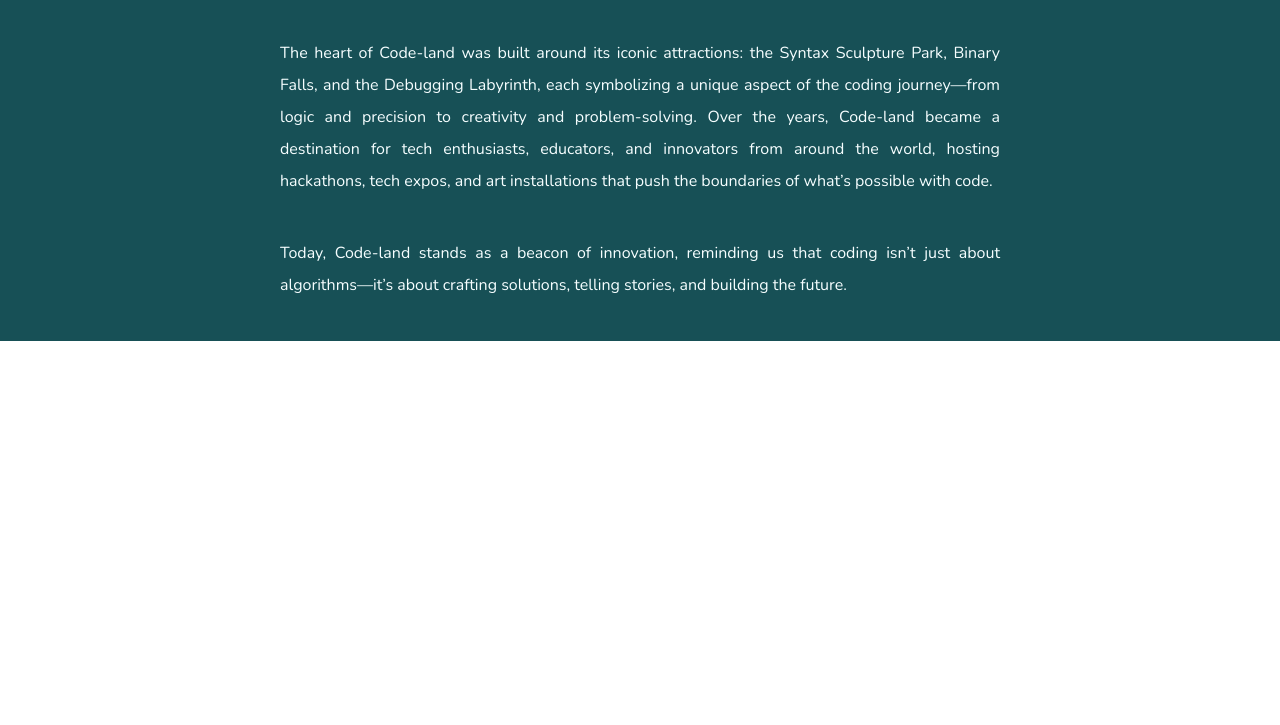
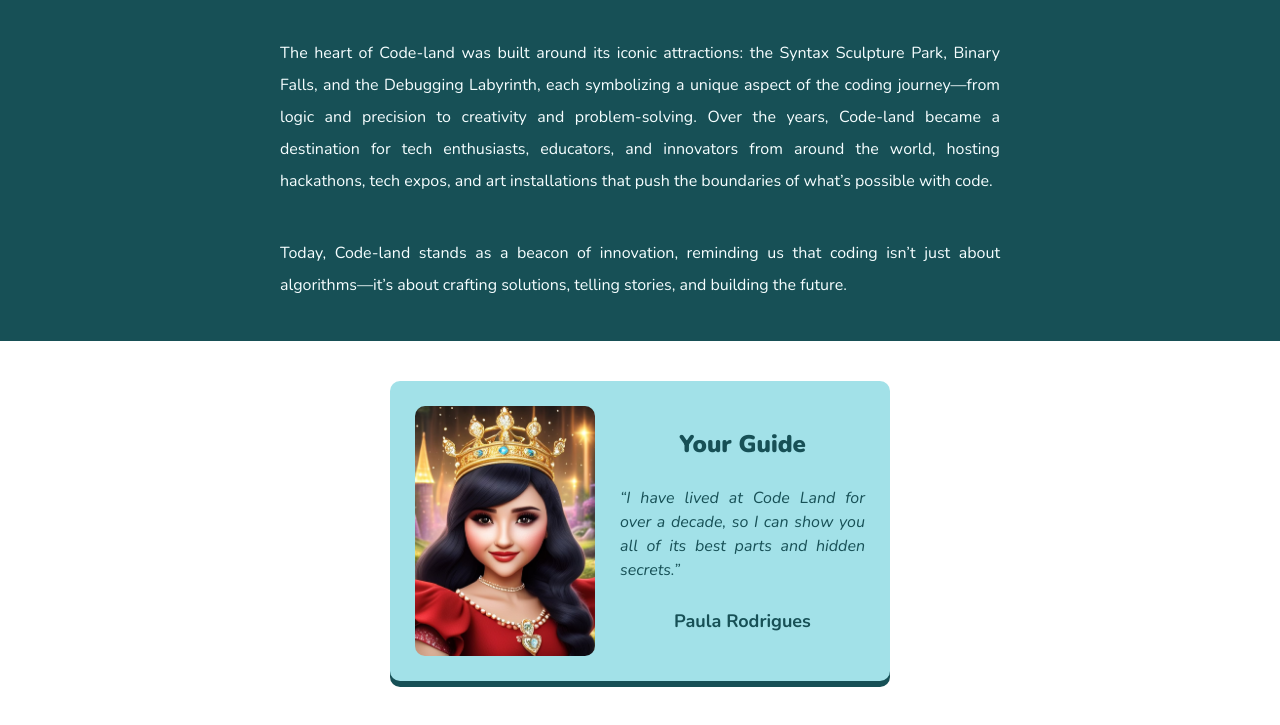
Before and after one commit to ipaulaa/hometown-homepage, a plain HTML site: page index.html in a window 1280 px wide. Shown: the part 983-1708 px from the top of the page. Before the commit the page ends 1324 px from the top, so only its background shows below. Drawn offline with nearby package versions, Linux system fonts and the light colour scheme.

Commit message:
feat: footer

```diff
--- a/index.html
+++ b/index.html
@@ -65,5 +65,18 @@
         </p>
       </section>
     </main>
+    <footer>
+      <div class="card">
+        <img src="images/paula.jpeg" alt="Tour Guide" />
+        <div>
+          <h2>Your Guide</h2>
+          <p class="quote">
+            “I have lived at Code Land for over a decade, so I can show you all
+            of its best parts and hidden secrets.”
+          </p>
+          <p class="name">Paula Rodrigues</p>
+        </div>
+      </div>
+    </footer>
   </body>
 </html>
--- a/styles/style.css
+++ b/styles/style.css
@@ -113,3 +113,50 @@ h3 {
   line-height: 2;
   text-align: justify;
 }
+
+footer {
+  display: flex;
+  justify-content: center;
+  align-items: center;
+  margin: 40px 0 80px;
+}
+
+.card {
+  width: 500px;
+  padding: 25px;
+
+  display: flex;
+  justify-content: space-between;
+  align-items: center;
+  gap: 25px;
+
+  color: #175056;
+  background: #a2e1e8;
+  border-radius: 10px;
+  box-shadow: 0 6px 0 #175056;
+}
+
+.card img {
+  width: 180px;
+  height: 250px;
+  object-fit: cover;
+  border-radius: 10px;
+}
+
+.card div {
+  display: flex;
+  flex-direction: column;
+  gap: 30px;
+}
+
+.quote {
+  font-style: italic;
+  font-weight: 300;
+  line-height: 1.5;
+  text-align: justify;
+}
+
+.name {
+  font-size: 1.125rem;
+  font-weight: 700;
+}
```
Also changed, not shown: images/paula.jpeg (added).
